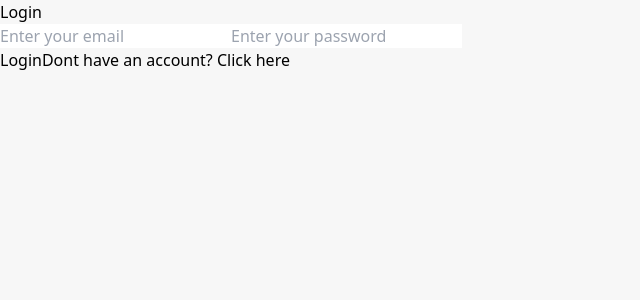
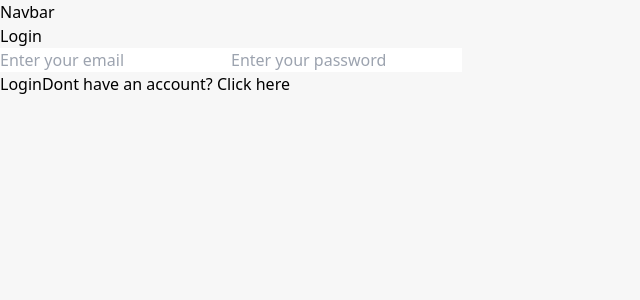
Before and after one commit to segatheycallme/nit_grupni_projekat, a React (Vite) app in the folder frontend/: page / in a window 1280 px wide. Shown: the top 300 px of the page, without its empty margins (0-640 px from the left). Built offline with nearby package versions, Linux system fonts and the light colour scheme.

Commit message:
navbar init

```diff
--- a/frontend/src/App.tsx
+++ b/frontend/src/App.tsx
@@ -4,6 +4,7 @@ import Register from './pages/Register';
 import Dashboard from './pages/Dashboard';
 import TaskList from './pages/TaskList';
 import { createContext, useState } from 'react';
+import Navbar from './components/Navbar.tsx'
 
 interface ContextType {
   auth: string;
@@ -16,6 +17,7 @@ function App() {
   return (
     <authContext.Provider value={{ auth, setAuth }}>
       <BrowserRouter>
+        <Navbar />
         <Routes>
           {!auth ?
             <>
--- /dev/null
+++ b/frontend/src/components/Navbar.tsx
@@ -0,0 +1,5 @@
+export default function Navbar() {
+  return (
+    <div>Navbar</div>
+  )
+}
```
